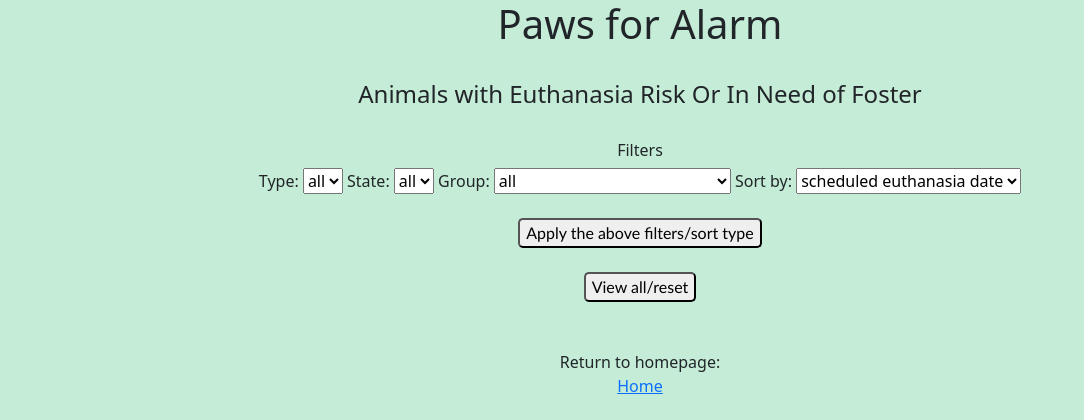
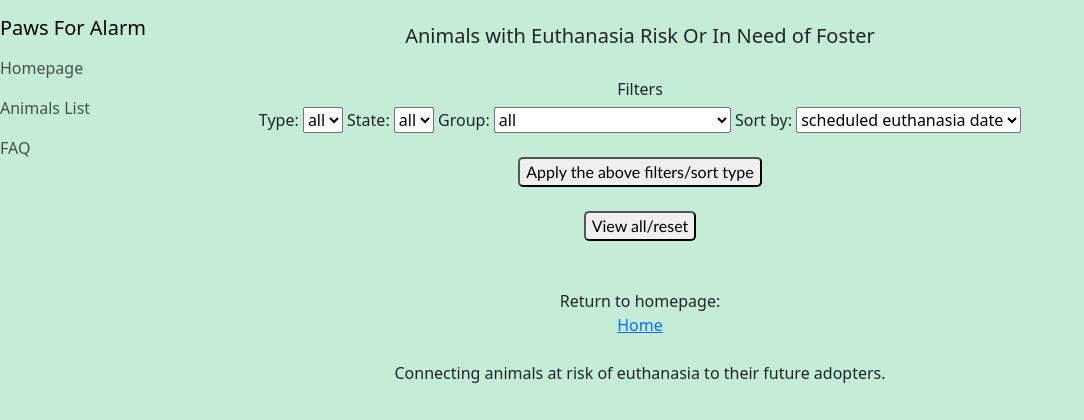
Before and after one commit to katconnors/pawsforalarm, a Flask app: page /animals in a window 1280 px wide. Shown: the top 420 px of the page, without its empty margins (0-1084 px from the left). Run offline with Flask 2, Linux system fonts and the light colour scheme; data that the repository does not hold is empty.

Commit message:
toolbar and homepage update

```diff
--- a/static/stylesheet.css
+++ b/static/stylesheet.css
@@ -9,7 +9,9 @@
     border-radius: 18px;
 }
 
-img:hover {
+
+/* will target only the images on animals page, and not details page (unless class is changed to col-sm) */
+.col-sm img:hover {
     outline: 2px solid rgb(37, 64, 66);
     border-radius: 18px;
 }
--- a/templates/animals.html
+++ b/templates/animals.html
@@ -4,7 +4,7 @@
 {% block main %}
     <br>
 
-        <h4>Animals with Euthanasia Risk Or In Need of Foster</h4>
+        <h5>Animals with Euthanasia Risk Or In Need of Foster</h5>
         <br>
             <div class="row">
                 <div class="col">
@@ -77,7 +77,8 @@
                 <div class="row">
 
             {% endif %}
-            <div class="col">
+            <!-- specified col-sm to make hover css styling more clear on specific page -->
+            <div class="col-sm">
                 {% if animal.image!=None %}
                     <a href='/animals/{{animal.id}}'>
                         <img src="{{animal.image}}" alt="animal-image" width="180"/> <br> </a>
--- a/templates/base.html
+++ b/templates/base.html
@@ -3,9 +3,24 @@
 <html>
 
     <head>
-        <title>Paws for Alarm</title>
+        <!-- <title>Paws for Alarm</title> -->
         <!-- Bootstrap -->
         <link href="https://cdn.jsdelivr.net/npm/bootstrap@5.3.2/dist/css/bootstrap.min.css" rel="stylesheet" integrity="sha384-T3c6CoIi6uLrA9TneNEoa7RxnatzjcDSCmG1MXxSR1GAsXEV/Dwwykc2MPK8M2HN" crossorigin="anonymous">
+
+        <!-- from Bootstrap navbar documentation  -->
+        <div class= "container">
+            <nav class = "navbar fixed-top">
+                <div class= "navbar-nav">
+                    <a class= "navbar-brand">Paws For Alarm</a>
+                    <a class="nav-link" href="/">Homepage</a>
+                    <a class="nav-link" href="/animals">Animals List</a>
+                    <a class="nav-link" href="/faq">FAQ</a>
+                </div>
+            </nav>
+        </div>
+
+
+
 
 
         <!-- icons for bootstrap -->
@@ -20,7 +35,7 @@
     <body>
 
         <div class="container text-center">
-        <h1>Paws for Alarm</h1>
+        <!-- <h1>Paws for Alarm</h1> -->
         {% block main %} {% endblock main%}
         <!-- Bootstrap JS script -->
         <script src="https://cdn.jsdelivr.net/npm/bootstrap@5.3.2/dist/js/bootstrap.bundle.min.js" integrity="sha384-C6RzsynM9kWDrMNeT87bh95OGNyZPhcTNXj1NW7RuBCsyN/o0jlpcV8Qyq46cDfL" crossorigin="anonymous"></script>
```
Also changed, not shown: templates/homepage.html (+5 -7 lines).
